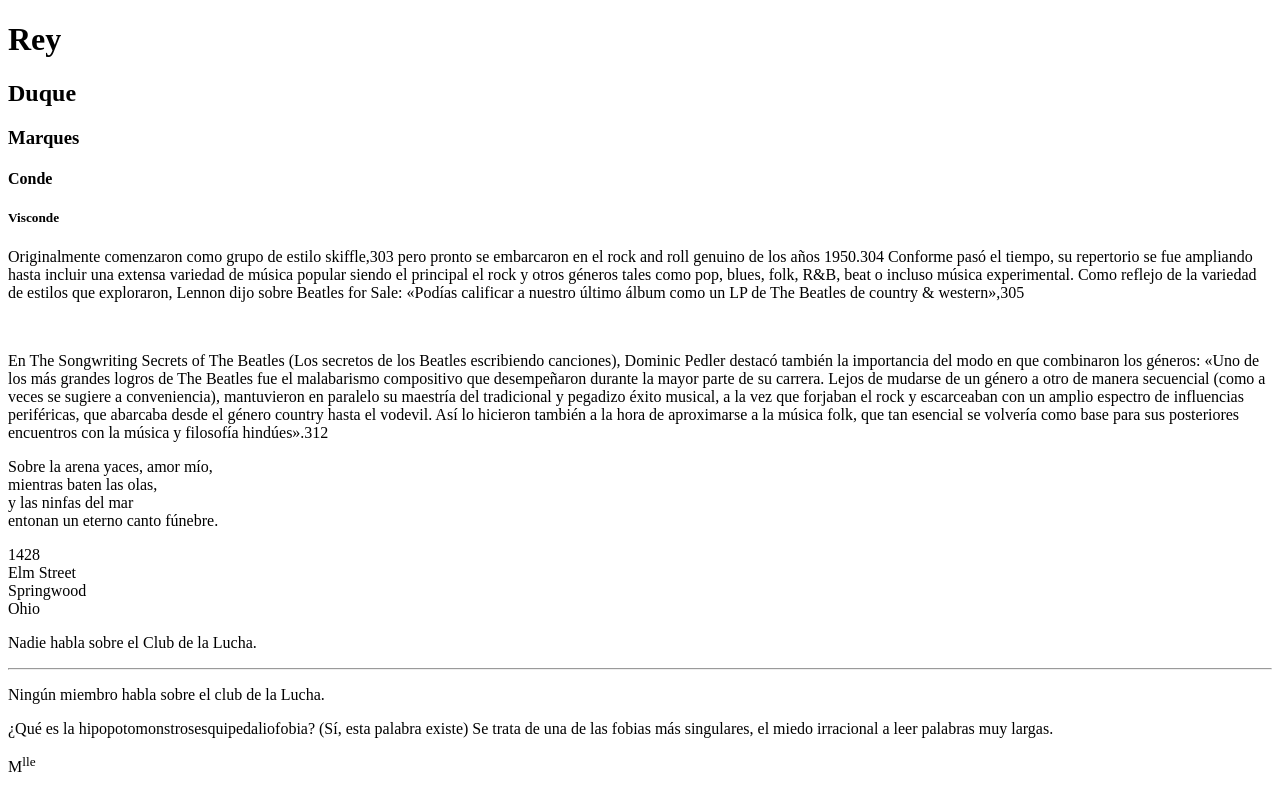
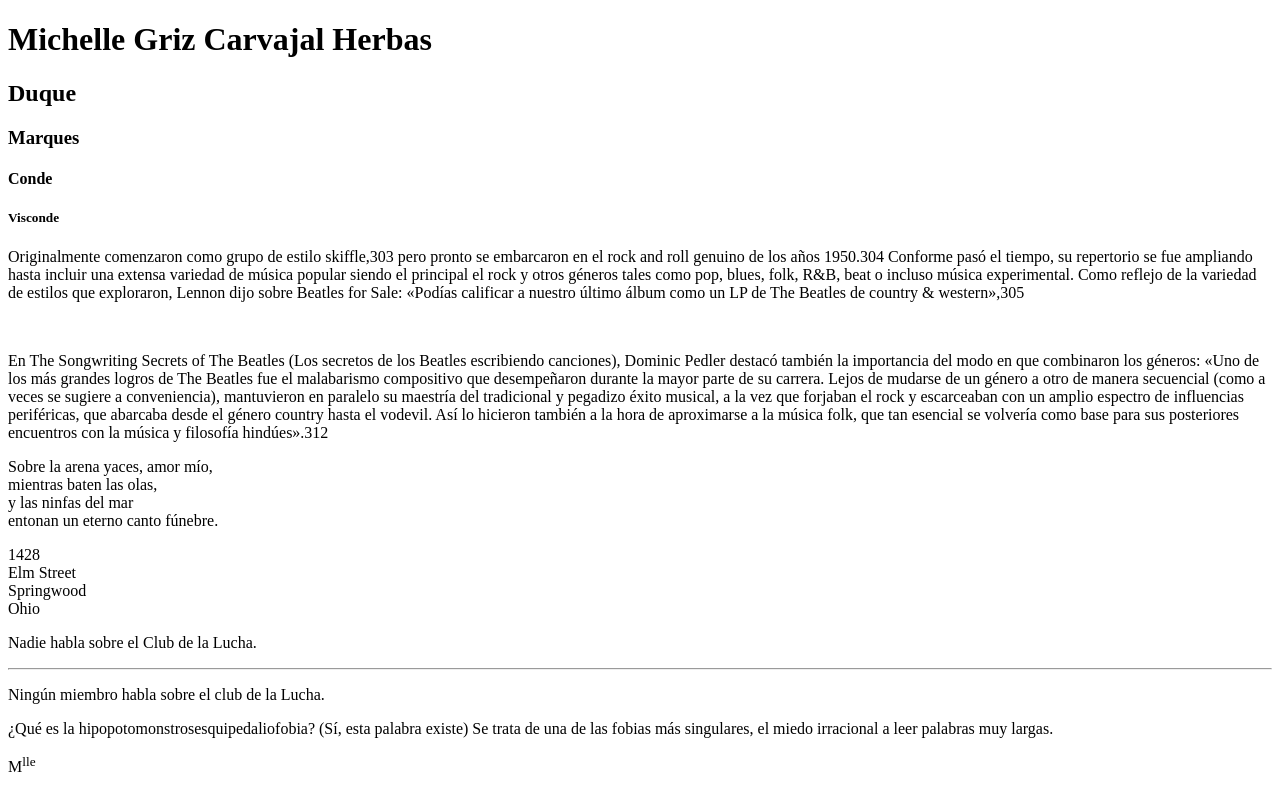
Before and after one commit to Griz-8/TecWeb, a plain HTML site: page index.html in a window 1280 px wide. Shown: the top 790 px of the page. Drawn offline with Linux system fonts and the light colour scheme.

Commit message:
Add files via upload

```diff
--- a/index.html
+++ b/index.html
@@ -6,7 +6,7 @@
     <title>Document</title>
 </head>
 <body>
-    <h1>Rey</h1>
+    <h1>Michelle Griz Carvajal Herbas</h1>
     <h2>Duque</h2>
        <h3>Marques</h3>
        <h4>Conde</h4>
```
